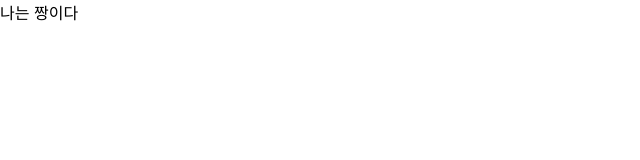
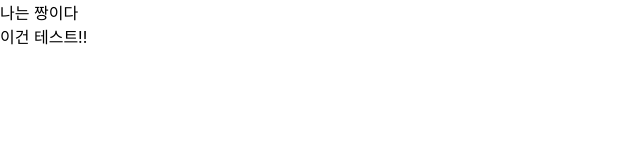
Before and after one commit to Bunny-pit/bunny-pit, a React (Create React App) app in the folder CLIENT/: page /chat in a window 1280 px wide. Shown: the top 160 px of the page, without its empty margins (0-640 px from the left). Built offline with nearby package versions, Linux system fonts and the light colour scheme.

Commit message:
test : test commit

```diff
--- a/CLIENT/src/chat_page.jsx
+++ b/CLIENT/src/chat_page.jsx
@@ -6,6 +6,7 @@ export function ChatPage() {
   return (
     <>
       <div className={chat_style.container}>나는 짱이다</div>
+      <div>이건 테스트!!</div>
     </>
   );
 }
```
